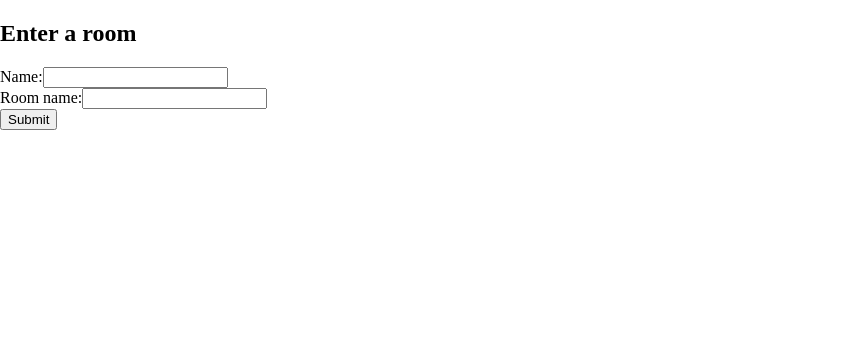
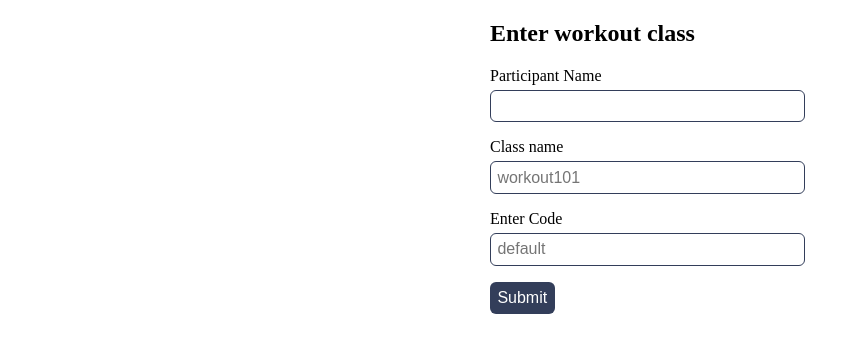
Before and after one commit to aiworkouts/fitjeet, a React (Create React App) app: page / in a window 1280 px wide. Shown: the top 352 px of the page, without its empty margins (0-868 px from the left). Built offline with nearby package versions, Linux system fonts and the light colour scheme.

Commit message:
some progress towards adding role

```diff
--- a/src/Lobby.js
+++ b/src/Lobby.js
@@ -5,13 +5,16 @@ const Lobby = ({
   handleUsernameChange,
   roomName,
   handleRoomNameChange,
-  handleSubmit
+  codename,
+  handleCodenameChange,
+  handleSubmit,
+  error
 }) => {
   return (
     <form onSubmit={handleSubmit}>
-      <h2>Enter a room</h2>
+      <h2>Enter workout class</h2>
       <div>
-        <label htmlFor="name">Name:</label>
+        <label htmlFor="name">Participant Name</label>
         <input
           type="text"
           id="field"
@@ -22,17 +25,34 @@ const Lobby = ({
       </div>
 
       <div>
-        <label htmlFor="room">Room name:</label>
+        <label htmlFor="room">Class name</label>
         <input
           type="text"
           id="room"
           value={roomName}
+          placeholder="workout101"
           onChange={handleRoomNameChange}
           required
         />
       </div>
 
+      <div>
+        <label htmlFor="code">Enter Code</label>
+        <input
+          type="text"
+          id="code"
+          placeholder="default"
+          value={codename}
+          onChange={handleCodenameChange}
+          required
+        />
+      </div>
+
       <button type="submit">Submit</button>
+      <p>
+        {error ? error : ''}
+      </p>
+
     </form>
   );
 };
--- a/src/Participant.js
+++ b/src/Participant.js
@@ -60,10 +60,9 @@ const Participant = ({ participant }) => {
 
   return (
     <div className="participant">
-      {/* <h3>{participant.identity}</h3> */}
-      <p>{participant.identity}</p>
       <video height="200px" ref={videoRef} autoPlay={true} />
       <audio ref={audioRef} autoPlay={true} muted={true} />
+      <p>{participant.identity}</p>
     </div>
   );
 };
--- a/src/Room.js
+++ b/src/Room.js
@@ -2,7 +2,7 @@ import React, { useState, useEffect } from 'react';
 import Video from 'twilio-video';
 import Participant from './Participant';
 
-const Room = ({ roomName, token, handleLogout }) => {
+const Room = ({ roomName, token, role, handleLogout }) => {
   const [room, setRoom] = useState(null);
   const [participants, setParticipants] = useState([]);
 
@@ -42,6 +42,8 @@ const Room = ({ roomName, token, handleLogout }) => {
     <Participant key={participant.sid} participant={participant} />
   ));
 
+  const isInstructor = () => role === 'instructor'
+
   return (
     <div className="vbox viewport outermost">
       <header>Room: {roomName}</header>
@@ -54,10 +56,13 @@ const Room = ({ roomName, token, handleLogout }) => {
           <div className="mainCamera">
             <div>
               {room ? (
+                <div>
+                <div>role: {role}, id: {room.localParticipant.identity} </div>
                 <Participant
                   key={room.localParticipant.sid}
                   participant={room.localParticipant}
                 />
+                </div>
               ) : (
                   ''
                 )}
--- a/src/VideoChat.js
+++ b/src/VideoChat.js
@@ -4,8 +4,11 @@ import Room from './Room';
 
 const VideoChat = () => {
   const [username, setUsername] = useState('');
+  const [codename, setCodename] = useState('');
   const [roomName, setRoomName] = useState('');
   const [token, setToken] = useState(null);
+  const [role, setRole] = useState('default');
+  const [error, setError] = useState('');
 
   const handleUsernameChange = useCallback(event => {
     setUsername(event.target.value);
@@ -15,22 +18,33 @@ const VideoChat = () => {
     setRoomName(event.target.value);
   }, []);
 
+  const handleCodenameChange = useCallback(event => {
+    setCodename(event.target.value);
+  }, []);
+
   const handleSubmit = useCallback(
     async event => {
       event.preventDefault();
+      console.log(`code`, codename)
       const data = await fetch('/video/token', {
         method: 'POST',
         body: JSON.stringify({
           identity: username,
-          room: roomName
+          room: roomName,
+          code: codename,
         }),
         headers: {
           'Content-Type': 'application/json'
         }
       }).then(res => res.json());
       setToken(data.token);
+      setRole(data.role);
+      if(data.error !== undefined)
+        setError(data.error)
+      else
+        setError('')
     },
-    [roomName, username]
+    [roomName, username, codename]
   );
 
   const handleLogout = useCallback(event => {
@@ -40,17 +54,23 @@ const VideoChat = () => {
   let render;
   if (token) {
     render = (
-      <Room roomName={roomName} token={token} handleLogout={handleLogout} />
+      <Room roomName={roomName} token={token} role={role} handleLogout={handleLogout} />
     );
   } else {
     render = (
+      <div>
         <Lobby
           username={username}
           roomName={roomName}
+          codename={codename}
           handleUsernameChange={handleUsernameChange}
           handleRoomNameChange={handleRoomNameChange}
+          handleCodenameChange={handleCodenameChange}
           handleSubmit={handleSubmit}
+          error={error}
         />
+      </div>
+
     );
   }
   return render;
```
Also changed, not shown: src/App.css (+4 -3 lines), 1 other file (tests, documents, lock files or other folders). Lines whose indentation alone changed are shown as unchanged.
